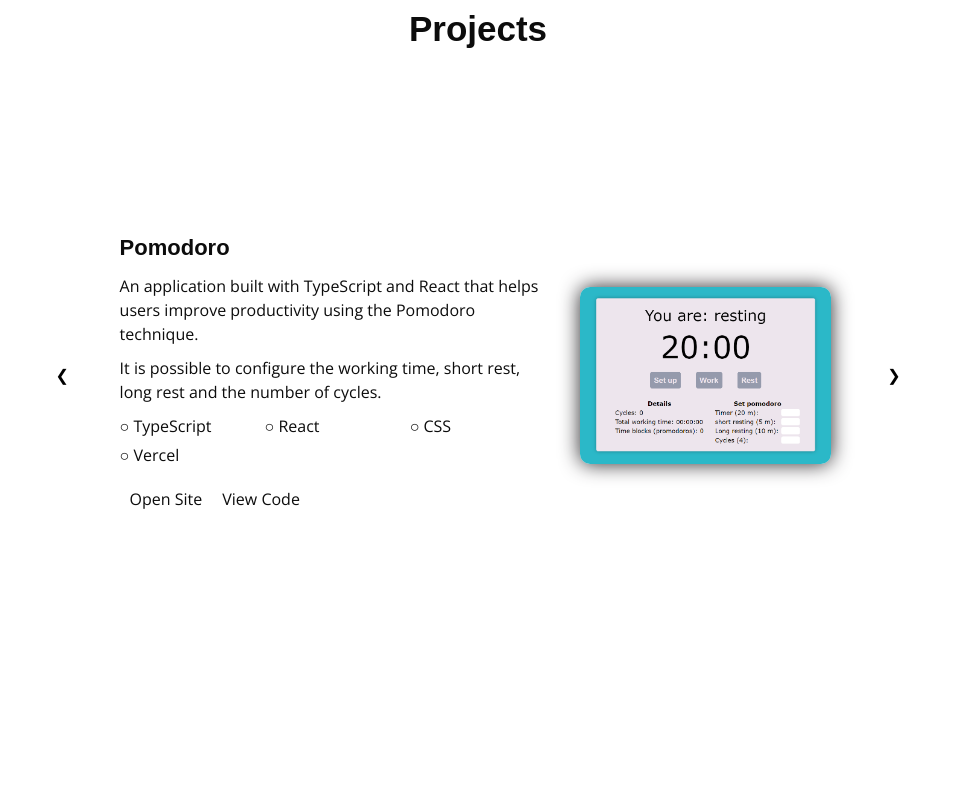
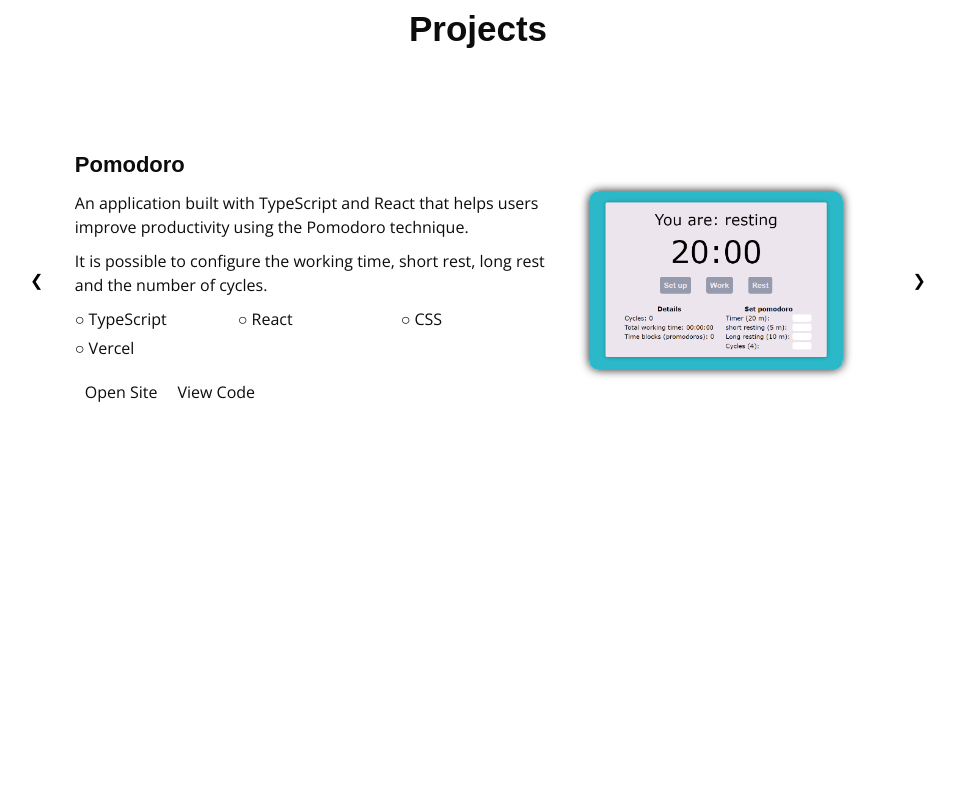
Before and after one commit to KennethMarcano/portfile, a plain HTML site: page index.html in a window 1280 px wide. Shown: the part 1677-2480 px from the top of the page, without its empty margins (162-1117 px from the left). Drawn offline with nearby package versions, Linux system fonts and the light colour scheme.

Commit message:
effect slider modificated

```diff
--- a/assets/css/styles.css
+++ b/assets/css/styles.css
@@ -76,7 +76,7 @@ h3 {
 }
 
 .menu {
-    z-index: 1;
+    z-index: 2;
     position: fixed;
     top: 0;
     left: 0;
@@ -272,22 +272,25 @@ ul{
     gap: 8rem;
 }
 
+.projects-buttons-slider{
+    display: flex;
+    justify-content: space-around;
+}
+
 .projects{
     position: relative;
-    display: flex;
     overflow: hidden;
-    align-items: center;
-    justify-content: space-around;
-    min-height: 60vh;
+    margin: auto;
+    max-width:90%;
 }
 
 .slider-projects{
     display: flex;
-    max-width: 80%;
-    transition: transform 0.5s ease;
+    transition: transform 1000ms ease;
 }
 
 .project{
+    min-width: 100%;
     display: grid;
     grid-template-columns: 60% 35%;
     align-items: center;
@@ -302,14 +305,22 @@ ul{
     transition: all 300ms ease-in-out;
 }
 
+.prev{
+left: 0;
+}
+
+.next{
+    right: 0;
+}
+
 .button-slider:hover{
     transform: scale(1.4);
 }
 
 .project img{
-    max-width: 100%;
+    max-width: 90%;
     border: none;
-    box-shadow: 0 0 2rem rgba(38, 36, 39, 0.986);
+    box-shadow: 0 0 1rem rgba(38, 36, 39, 0.986);
     border-radius: 10px;
 }
 
@@ -493,10 +504,6 @@ ul{
         gap: 0;
     }
 
-    .projects{
-        min-height: 90vh;
-    }
-
     .project{
         grid-template-columns: 1fr;
         p{
@@ -567,4 +574,8 @@ ul{
         display: grid;
         grid-template-columns: 1fr 1fr;
     }
+
+    .project{
+
+    }
 }
--- a/assets/js/index.js
+++ b/assets/js/index.js
@@ -36,26 +36,30 @@ function showInWindows(element, distance, heightWindow, percentWindows){
 
 function showSlides() {
     const slides = document.getElementsByClassName("project");
-    for (let i = 0; i < slides.length; i++) {
-        slides[i].style.display = "none";
-    }
     currentSlide++;
-    if (currentSlide > slides.length) { currentSlide = 1 }
-    slides[currentSlide - 1].style.display = "grid";
+    if (currentSlide >= slides.length) { currentSlide = 0; }
+    updateSlider();
 }
 
 function moveSlide(n) {
+    const slides = document.getElementsByClassName("project");
     currentSlide += n;
-    const slides = document.getElementsByClassName("project");
-    if (currentSlide > slides.length) { currentSlide = 1; }
-    if (currentSlide < 1) { currentSlide = slides.length; }
-    for (let i = 0; i < slides.length; i++) {
-        slides[i].style.display = "none";
-    }
-    slides[currentSlide - 1].style.display = "grid";
+    if (currentSlide >= slides.length) { currentSlide = 0; }
+    if (currentSlide < 0) { currentSlide = slides.length - 1; }
+    updateSlider();
 }
 
-showSlides();
+function updateSlider() {
+    const slides = document.getElementsByClassName("slider-projects")[0];
+    const slideWidth = slides.clientWidth;
+    slides.style.transform = `translateX(${-currentSlide * slideWidth}px)`;
+}
+
+updateSlider();
+
+window.addEventListener('resize',() => {
+    updateSlider();
+})
 
 window.addEventListener('scroll', () => {
     const menu = document.getElementById('menu');
--- a/index.html
+++ b/index.html
@@ -93,8 +93,9 @@
     <section id="projects" class="section">
         <div class="projects-content main-content">
             <h2>Projects</h2>
+            <div class="projects-buttons-slider">
+                <button class="button-slider prev" onclick="moveSlide(-1)">&#10094;</button>
                 <div class="projects">
-                <button class="button-slider" onclick="moveSlide(-1)">&#10094;</button>
                     <div class="slider-projects">
                         <div class="project">
                             <div class="project-info">
@@ -114,17 +115,18 @@
                                 </ul>
                                 <div class="buttons">
                                     <a href="https://pomodoro-three-omega.vercel.app/" target="_blank">Open Site</a>
-                                <a href="https://github.com/KennethMarcano/Pomodoro.git" target="_blank">View Code</a>
+                                    <a href="https://github.com/KennethMarcano/Pomodoro.git" target="_blank">View
+                                        Code</a>
                                 </div>
                             </div>
                             <img src="/assets/img/projects/pomodoro/pomodoro.png" alt="">
                         </div>
 
                         <div class="project">
-
                             <div class="project-info">
                                 <h3>Agenda</h3>
-                            <p>Application made with Javascript and a server based on MongoDB that allows you to store
+                                <p>Application made with Javascript and a server based on MongoDB that allows you to
+                                    store
                                     the
                                     information of several contacts.</p>
                                 <p>To create, edit and delete contacts from the list you must be logged in.</p>
@@ -151,7 +153,8 @@
                                 <p>Application of a student management system. Users have the ability to add, edit, and
                                     remove
                                     students from the system.</p>
-                            <p>To access these features, users must authenticate through a login system validated by JWT
+                                <p>To access these features, users must authenticate through a login system validated by
+                                    JWT
                                     tokens
                                     (JSON Web Tokens).</p>
                                 <ul>
@@ -169,10 +172,9 @@
                             </div>
                             <img src="/assets/img/projects/students-control/student-control.png" alt="">
                         </div>
-
-
                     </div>
-                <button class="button-slider" onclick="moveSlide(1)">&#10095;</button>
+                </div>
+                <button class="button-slider next" onclick="moveSlide(1)">&#10095;</button>
             </div>
         </div>
     </section>
```
Lines whose indentation alone changed are shown as unchanged.
